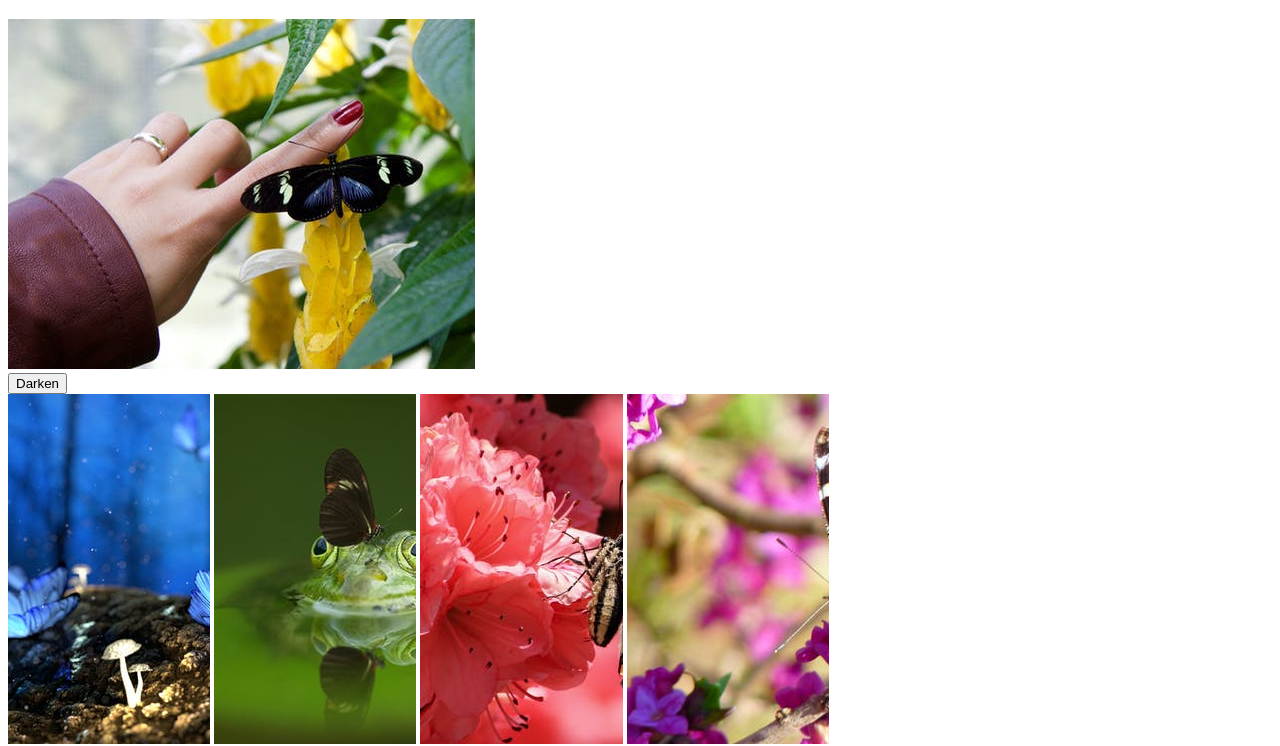
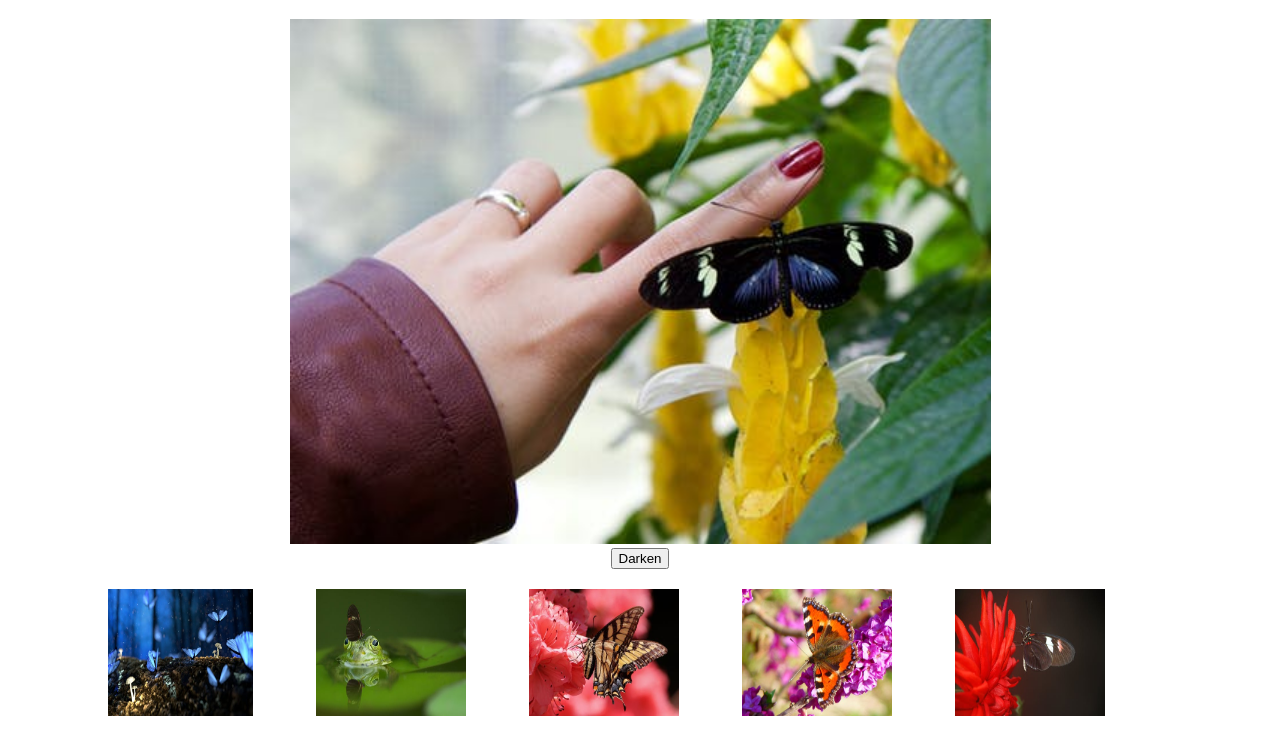
Before and after one commit to kbbritton217/jslibrary, a plain HTML site: page index.html in a window 1280 px wide. Shown: the part 61-807 px from the top of the page. Drawn offline with Linux system fonts and the light colour scheme.

Commit message:
Worked on img gallery and added reverse challenge and notes from other cohort students

```diff
--- a/index.html
+++ b/index.html
@@ -8,17 +8,17 @@
 		<h1>Image gallery example</h1>
 
 		<div class="full-img">
-		  <img class="displayed-img" src="img/blackButterflies.jpeg">
+		  <img class="displayed-img" src="img/blackButterflies.jpeg" width="701" height="525px">
 		  <div class="overlay"></div>
 		  <button class="dark">Darken</button>
 		</div>
 
 		<div class="thumb-bar">
-			<div class="img"><img src="img/blueButterflies.jpeg"></div>
-			<div class="img"><img src="img/frogButterfly.jpeg"></div>
-			<div class="img"><img src="img/pinkFlowerButterfly.jpeg"></div>
-			<div class="img"><img src="img/purpleFlowerButterfly.jpeg"></div>
-			<div class="img"><img src="img/redFlowerButterfly.jpeg"></div>
+			<div class="img"><img src="img/blueButterflies.jpeg" width="150px" height="132px"></div>
+			<div class="img"><img src="img/frogButterfly.jpeg" width="150px" height="132px"></div>
+			<div class="img"><img src="img/pinkFlowerButterfly.jpeg" width="150px" height="132px"></div>
+			<div class="img"><img src="img/purpleFlowerButterfly.jpeg" width="150px" height="132px"></div>
+			<div class="img"><img src="img/redFlowerButterfly.jpeg" width="150px" height="132px"></div>
 		</div>
 		<script type="text/javascript" href="jsbasics.js"></script>
 	</body>
--- a/jsbasics.css
+++ b/jsbasics.css
@@ -1,21 +1,22 @@
 .full-img {
 	margin: 0;
+	text-align: center;
 }
 displayed-img {
 	width: 100%;
 }
+.dark {
+	margin-bottom: 15px;
+}
 .thumb-bar {
-	width: 80%;
-	margin: 0;
-}
-.thumb-bar div {
-	width: 20%;
-}
-.img {
-	width: 100%;
-	padding: -5;
-	margin: -5;
-	max-width: 20%;
-	display: inline-block;
+	width: 90%;
+	position: absolute;
+	margin: 5px;
+	margin-left: 100px;
 	overflow: hidden;
 }
+div.thumb-bar div {
+	width: 19%;
+	margin: -5px;
+	display: inline-block;
+}
```
Also changed, not shown: firstreverse.js (added, +12 -0 lines), studentteaching/student.js (added, +17 -0 lines), studentteaching/studentteaching.html (added, +12 -0 lines).
